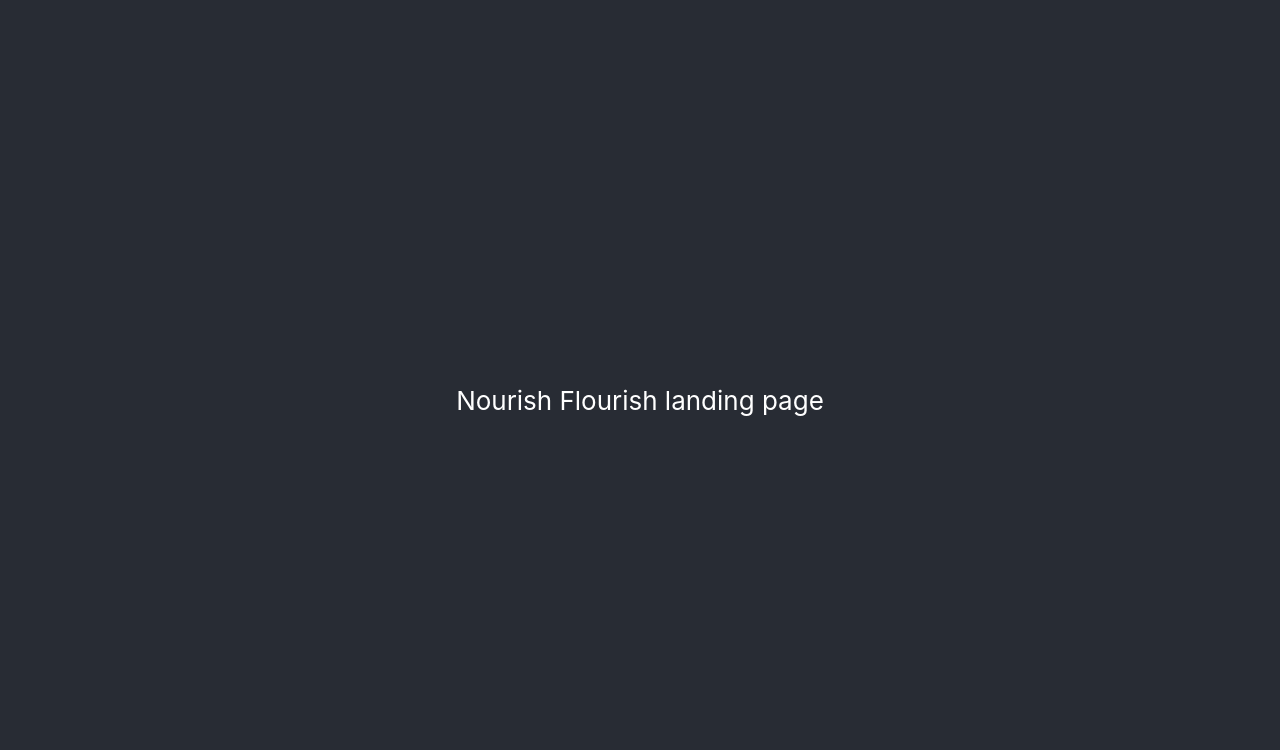
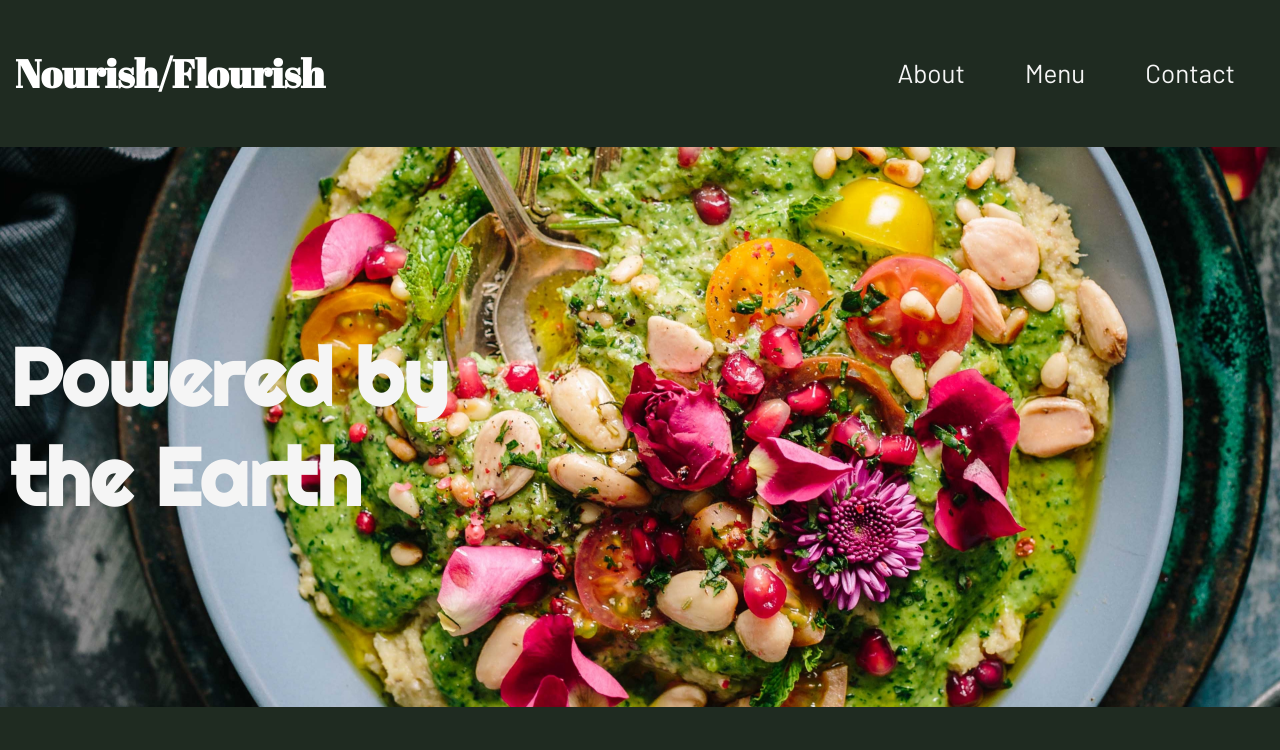
Before and after one commit to jywwong/Nourish-Flourish-SPA, a React (Create React App) app in the folder nourish-flourish-landing/: page / in a window 1280 px wide. Shown: the top 750 px of the page. Built offline with nearby package versions, Linux system fonts and the light colour scheme.

Commit message:
Navbar, hero image and  about section first build

```diff
--- a/nourish-flourish-landing/public/index.html
+++ b/nourish-flourish-landing/public/index.html
@@ -7,7 +7,7 @@
     <meta name="theme-color" content="#000000" />
     <meta
       name="description"
-      content="Nourish and Flourish on Wolsey Street, Hackney's plant-fuelled vegan cafe 🍍"
+      content="Nourish/Flourish on Wolsey Street, Hackney's plant-fuelled vegan cafe 🍍"
     />
     <link rel="apple-touch-icon" href="%PUBLIC_URL%/logo192.png" />
     <!--
@@ -24,7 +24,7 @@
       work correctly both with client-side routing and a non-root public URL.
       Learn how to configure a non-root public URL by running `npm run build`.
     -->
-    <title>Nourish & Flourish Cafe🍊</title>
+    <title>Nourish/Flourish Cafe</title>
   </head>
   <body>
     <noscript>You need to enable JavaScript to run this app.</noscript>
--- a/nourish-flourish-landing/src/App.css
+++ b/nourish-flourish-landing/src/App.css
@@ -1,38 +1,11 @@
-.App {
-  text-align: center;
-}
+@import url('https://fonts.googleapis.com/css2?family=Abril+Fatface&family=Barlow:wght@400;500&family=Righteous&display=swap');
 
-.App-logo {
-  height: 40vmin;
-  pointer-events: none;
-}
-
-@media (prefers-reduced-motion: no-preference) {
-  .App-logo {
-    animation: App-logo-spin infinite 20s linear;
-  }
+* {
+  font-family: 'Righteous', cursive;
 }
 
 .App-header {
-  background-color: #282c34;
-  min-height: 100vh;
-  display: flex;
-  flex-direction: column;
-  align-items: center;
-  justify-content: center;
+  background-color: #1F2B21;
   font-size: calc(10px + 2vmin);
   color: white;
 }
-
-.App-link {
-  color: #61dafb;
-}
-
-@keyframes App-logo-spin {
-  from {
-    transform: rotate(0deg);
-  }
-  to {
-    transform: rotate(360deg);
-  }
-}
--- a/nourish-flourish-landing/src/App.js
+++ b/nourish-flourish-landing/src/App.js
@@ -1,12 +1,15 @@
 import './App.css';
+import NavBar from './components/NavBar';
+import HeroContainer from './components/HeroContainer';
+import About from './components/About';
 
 function App() {
   return (
     <div className="App">
       <header className="App-header">
-        <p>
-         Nourish Flourish landing page
-        </p>
+        <NavBar/>
+        <HeroContainer/>
+        <About/>
       </header>
     </div>
   );
--- /dev/null
+++ b/nourish-flourish-landing/src/components/About.js
@@ -0,0 +1,16 @@
+import './css/About.css';
+import Maria from './assets/maria.jpg';
+
+function About(){
+return (
+<div className="about-container">
+<img src={Maria} alt="Maria"/>
+<div className="about-text">
+<h2>Meet Maria</h2>
+<p>Lorem ipsum dolor sit amet, consectetur adipiscing elit, sed do eiusmod tempor incididunt ut labore et dolore magna aliqua. Ut enim ad minim veniam, quis nostrud exercitation ullamco laboris nisi ut aliquip ex ea commodo consequat. Duis aute irure dolor in reprehenderit in voluptate velit esse cillum dolore eu fugiat nulla pariatur. Excepteur sint occaecat cupidatat non proident, sunt in culpa qui officia deserunt mollit anim id est laborum</p>
+</div>
+</div>
+);
+}
+
+export default About
--- /dev/null
+++ b/nourish-flourish-landing/src/components/HeroContainer.js
@@ -0,0 +1,13 @@
+import './css/HeroContainer.css'
+
+function HeroContainer(){
+return (
+<div className="hero_container">
+<div className="text-overlay">
+<h1>Powered by <br/> the Earth</h1>
+</div>
+</div>
+);
+}
+
+export default HeroContainer
--- a/nourish-flourish-landing/src/components/NavBar.js
+++ b/nourish-flourish-landing/src/components/NavBar.js
@@ -0,0 +1,18 @@
+import './css/NavBar.css'
+
+function NavBar() {
+return (
+<nav className='navbar'>
+<div className='container-logo'>
+<h2>Nourish/Flourish</h2>
+</div>
+<ul className='container-nav'>
+  <li><a href="default.asp">About</a></li>
+  <li><a href="news.asp">Menu</a></li>
+  <li><a href="contact.asp">Contact</a></li>
+</ul>
+</nav>
+);
+}
+
+export default NavBar
--- /dev/null
+++ b/nourish-flourish-landing/src/components/css/About.css
@@ -0,0 +1,15 @@
+@import url('https://fonts.googleapis.com/css2?family=Abril+Fatface&family=Barlow:wght@400;500&family=Righteous&display=swap');
+
+.about-container {
+display: flex;
+}
+
+img {
+    padding: 30px;
+    margin: 15px;
+    width: 30vw;
+}
+
+p {
+    font-family: 'Barlow', sans-serif;
+}
--- /dev/null
+++ b/nourish-flourish-landing/src/components/css/HeroContainer.css
@@ -0,0 +1,29 @@
+.hero_container {
+height: 70vh;
+width: 100vw;
+background-image: url('../assets/landing_nourish:flourish.jpg');
+background-color: #1F2B21;
+position: relative;
+background-size: cover;
+background-position: center;
+}
+
+.text-overlay {
+position: absolute;
+height: 100%;
+width: 100%;
+top: 0%;
+left: 0%;
+background: rgba (0, 0, 0, 0.65);
+color: whitesmoke;
+display: flex;
+align-items: center;
+justify-content: flex-start;
+flex-direction: row;
+}
+
+h1 {
+padding: 10px;
+color: whitesmoke;
+font-size: 80px;
+}
--- /dev/null
+++ b/nourish-flourish-landing/src/components/css/NavBar.css
@@ -0,0 +1,34 @@
+@import url('https://fonts.googleapis.com/css2?family=Abril+Fatface&family=Barlow:wght@400;500&family=Righteous&display=swap');
+
+ul {
+    list-style-type: none;
+    margin: 0;
+    padding: 0;
+  }
+
+h2 {
+  font-family: 'Abril Fatface', cursive;
+  padding: 15px;
+}
+
+ul li a {
+    text-decoration: none;
+    font-family: 'Barlow', sans-serif;
+    color: whitesmoke;
+  }
+
+.navbar {
+    display: flex;
+    justify-content: space-between;
+    align-items: center;
+  }
+
+.container-nav {
+    display: flex;
+    justify-content: space-between;
+    padding: 15px;
+  }
+
+  li {
+    padding: 30px;
+  }
```
Also changed, not shown: nourish-flourish-landing/src/components/assets/landing_nourish:flourish.jpg (added), nourish-flourish-landing/src/components/assets/maria.jpg (added).
